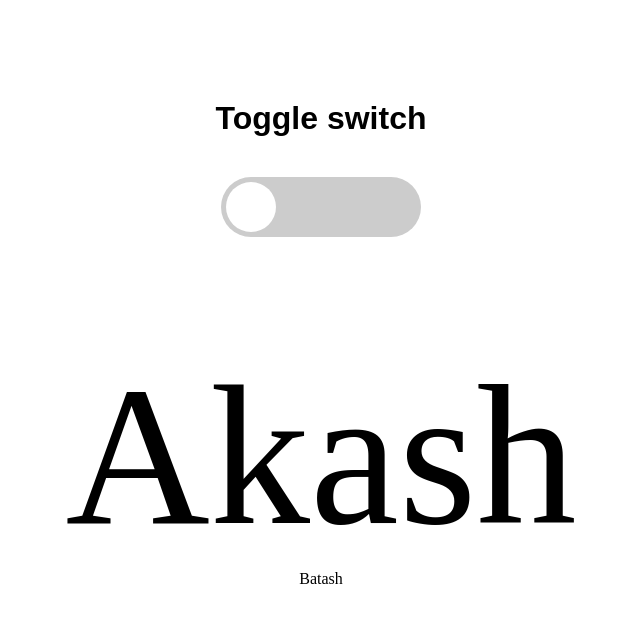
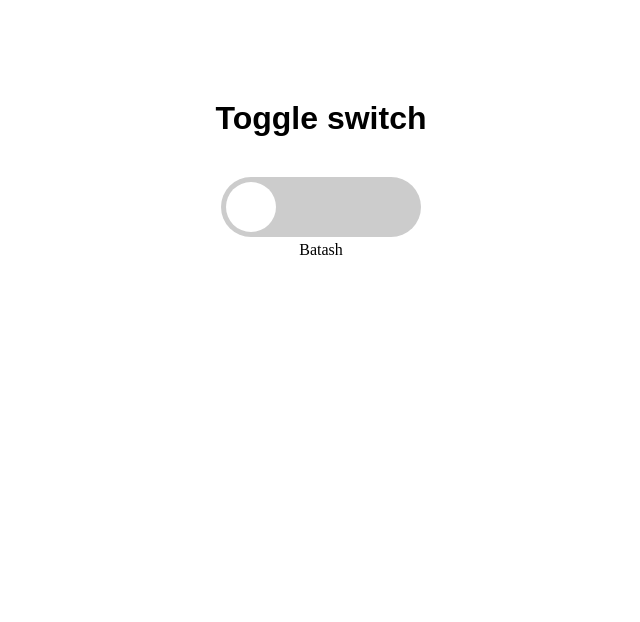
Before and after one commit to halderakash/toggle, a plain HTML site: page index.html in a window 1280 px wide. Shown: the whole page, without its empty margins (319-959 px from the left). Drawn offline with nearby package versions, Linux system fonts and the light colour scheme.

Commit message:
Update style.css

```diff
--- a/style.css
+++ b/style.css
@@ -51,8 +51,7 @@ input:checked + .slider::before{
 }
 .akash{
     margin-top: 100px;
-    top: 100%;
     font-size: 200px;
     pointer-events: none;
-    display: block;
+    display: none;
 }
```
